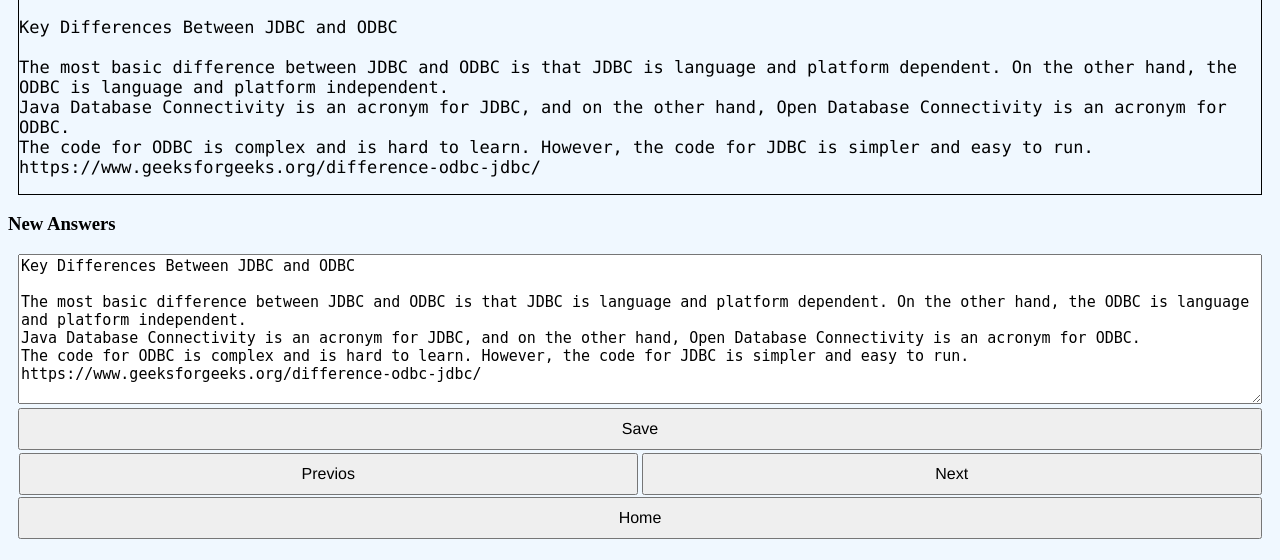
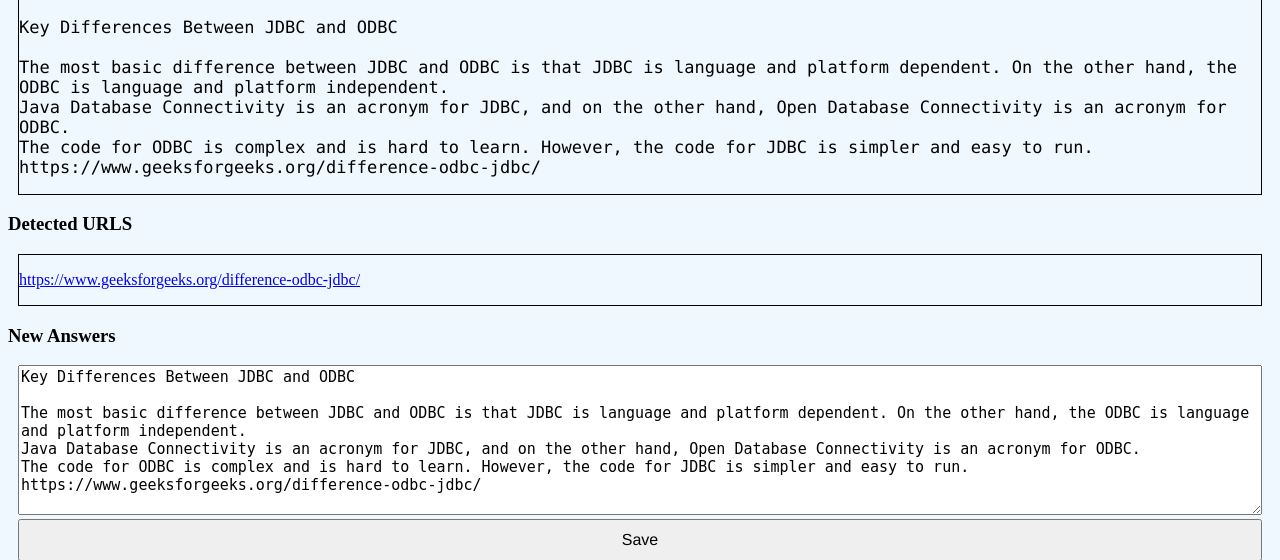
Before and after one commit to JignyasAnand/QASearcher, a Flask app: page /1 in a window 1280 px wide. Shown: the part 122-682 px from the top of the page. Run offline with Flask 2, Linux system fonts and the light colour scheme.

Commit message:
Minor Update- Added feature to view the urls in text

```diff
--- a/app.py
+++ b/app.py
@@ -2,6 +2,16 @@
 import p_utils
 import webbrowser
 import pickle
+import re
+
+def getURLs(string):
+    # findall() has been used
+    # with valid conditions for urls in string
+    regex = r"(?i)\b((?:https?://|www\d{0,3}[.]|[a-z0-9.\-]+[.][a-z]{2,4}/)(?:[^\s()<>]+|\(([^\s()<>]+|(\([^\s()<>]+\)))*\))+(?:\(([^\s()<>]+|(\([^\s()<>]+\)))*\)|[^\s`!()\[\]{};:'\".,<>?«»“”‘’]))"
+    url = re.findall(regex, string)
+    if len(url)==0:
+        return ["No URLS found"]
+    return [x[0] for x in url]
 
 
 app=Flask(__name__, template_folder=r"/Users/jignyas/PycharmProjects/flaskProject3/templates")
@@ -18,7 +28,7 @@
     return "none"
 
 @app.route("/")
-def empty():
+def home():
     res=p_utils.getconts()
     ltemp=[i for i in range(1 ,len(res)+1)]
     links=p_utils.getlinks()
@@ -38,14 +48,15 @@
 
             try:
                 t=t[num1].strip()
-                print(t)
+                # print(t)
             except:
                 t=""
+            urls=getURLs(t)
 
-            pack=[num1, dct[num1], t, len(p_utils.getconts())]
+            pack=[num1, dct[num1], t, len(p_utils.getconts()), urls]
             return render_template("dispq.html", conts=pack)
         except:
-            return "Error. Try Again"
+            return redirect(url_for("home"))
     else:
         qid=request.form.get("qid")
         ans=request.form.get("tarea").strip()
--- a/templates/dispq.html
+++ b/templates/dispq.html
@@ -10,6 +10,18 @@
 <h3>Previous Answers</h3>
 <div class="dispre">
     <pre style="font-family: 'Consolas', 'Menlo', 'DejaVu Sans Mono', 'Bitstream Vera Sans Mono', monospace; font-size: 17px">{{ conts[2] }}</pre>
+</div>
+
+<h3>Detected URLS</h3>
+<div class="dispre">
+    {% for url in conts[4] %}
+        {% if url=="No URLS found" %}
+            <p><a>{{ url }}</a></p>
+
+        {% else %}
+            <p><a href="{{ url }}" target="_blank">{{ url }}</a></p>
+        {% endif %}
+    {% endfor %}
 </div>
 
 <h3>New Answers</h3>
```
Also changed, not shown: test.py (+20 -6 lines).
